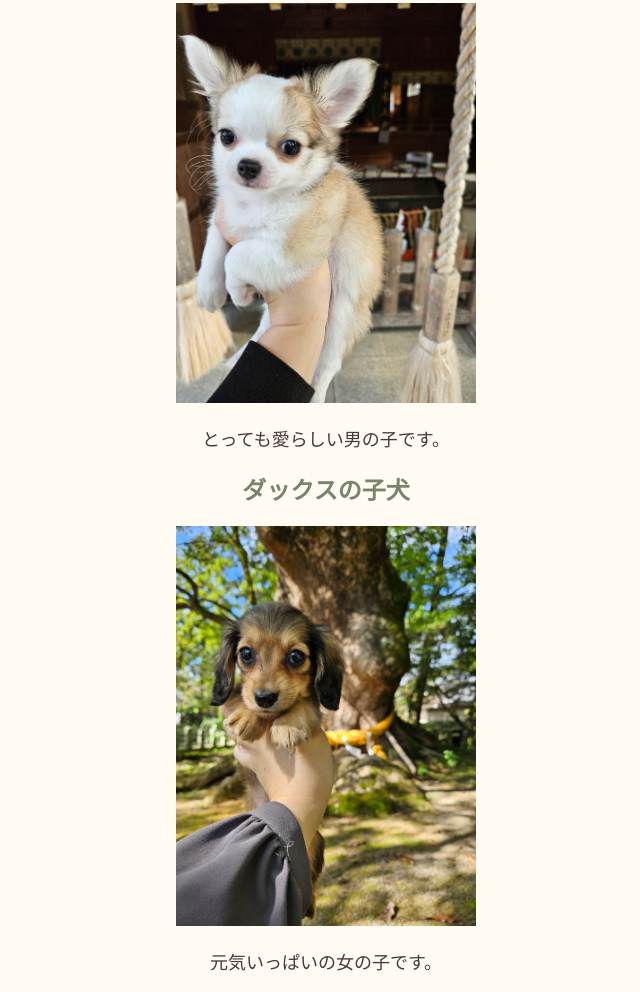
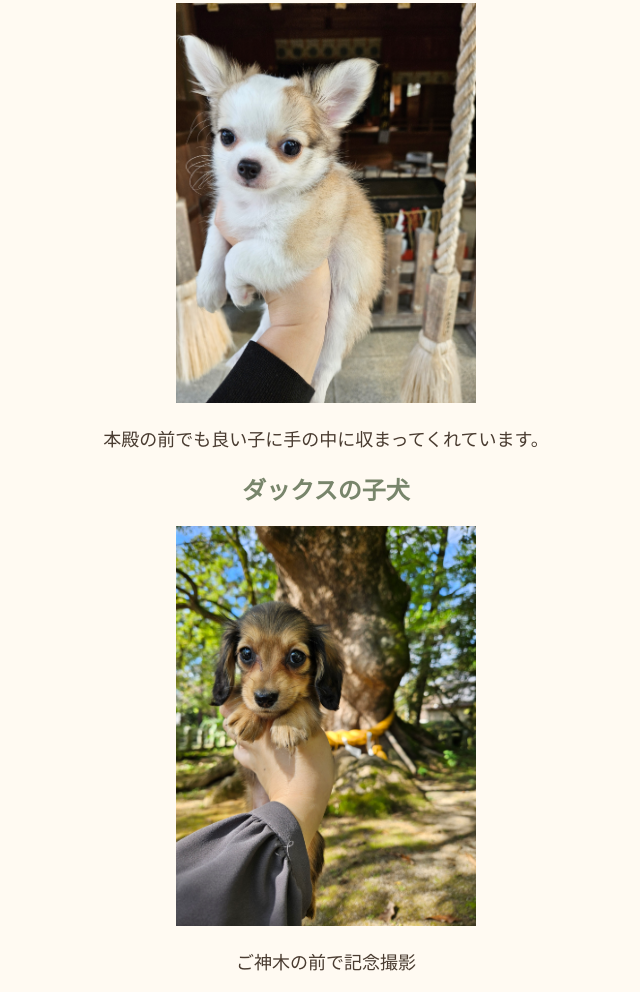
Before and after one commit to 261zs03226-jpg/orin-3, a plain HTML site: page index.html in a window 1280 px wide. Shown: the part 253-1245 px from the top of the page, without its empty margins (314-954 px from the left). Drawn offline with Linux system fonts and the light colour scheme.

Commit message:
Update index.html

```diff
--- a/index.html
+++ b/index.html
@@ -42,7 +42,7 @@
   alt="チワワの男の子"
   width="300"
 >
-  <p>とっても愛らしい男の子です。</p>
+  <p>本殿の前でも良い子に手の中に収まってくれています。</p>
 
   <h2>ダックスの子犬</h2>
 <img
@@ -51,7 +51,7 @@
   width="300"
 >
 
-<p>元気いっぱいの女の子です。</p>
+<p>ご神木の前で記念撮影</p>
 
 
 </body>
```
